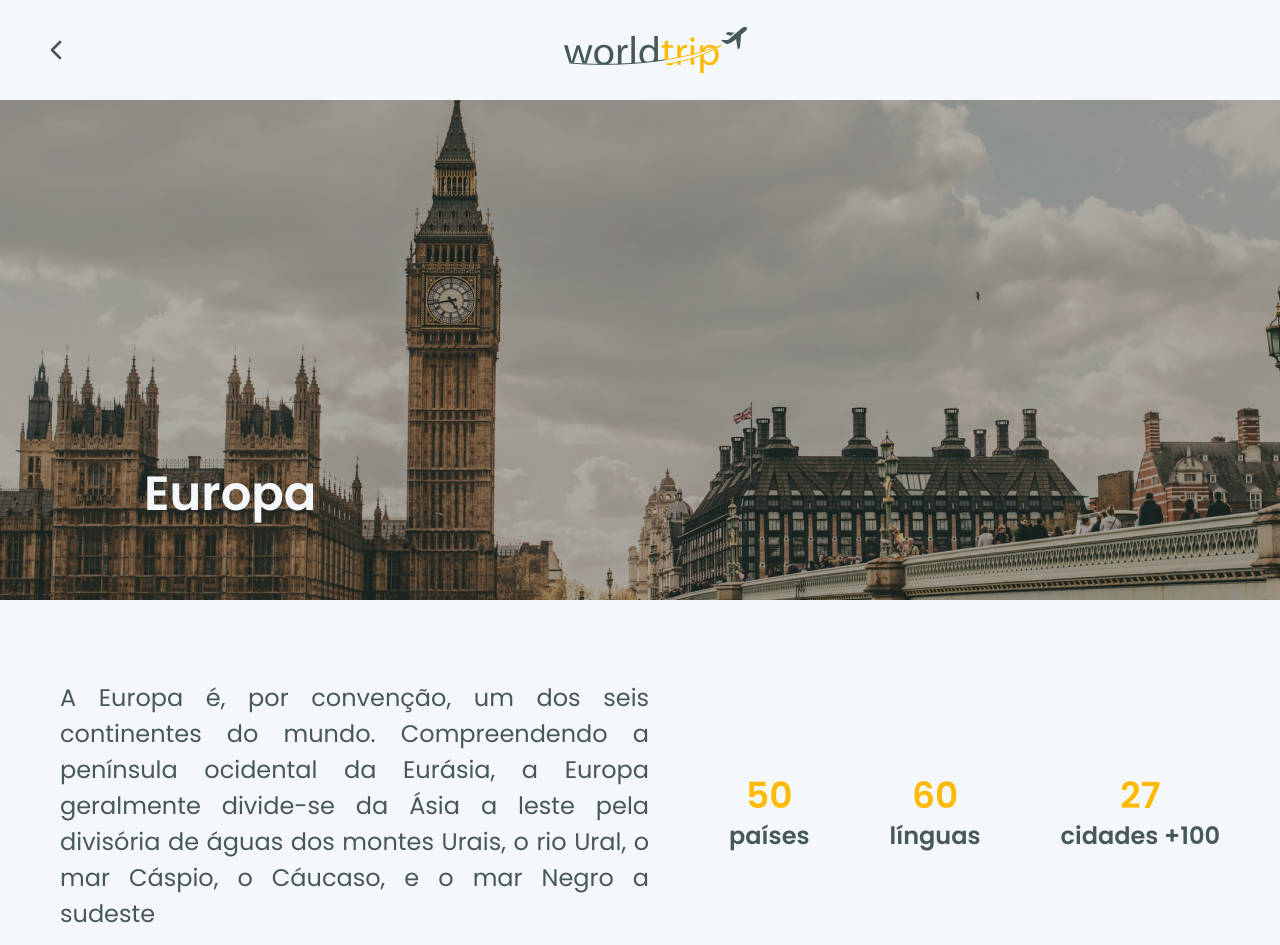
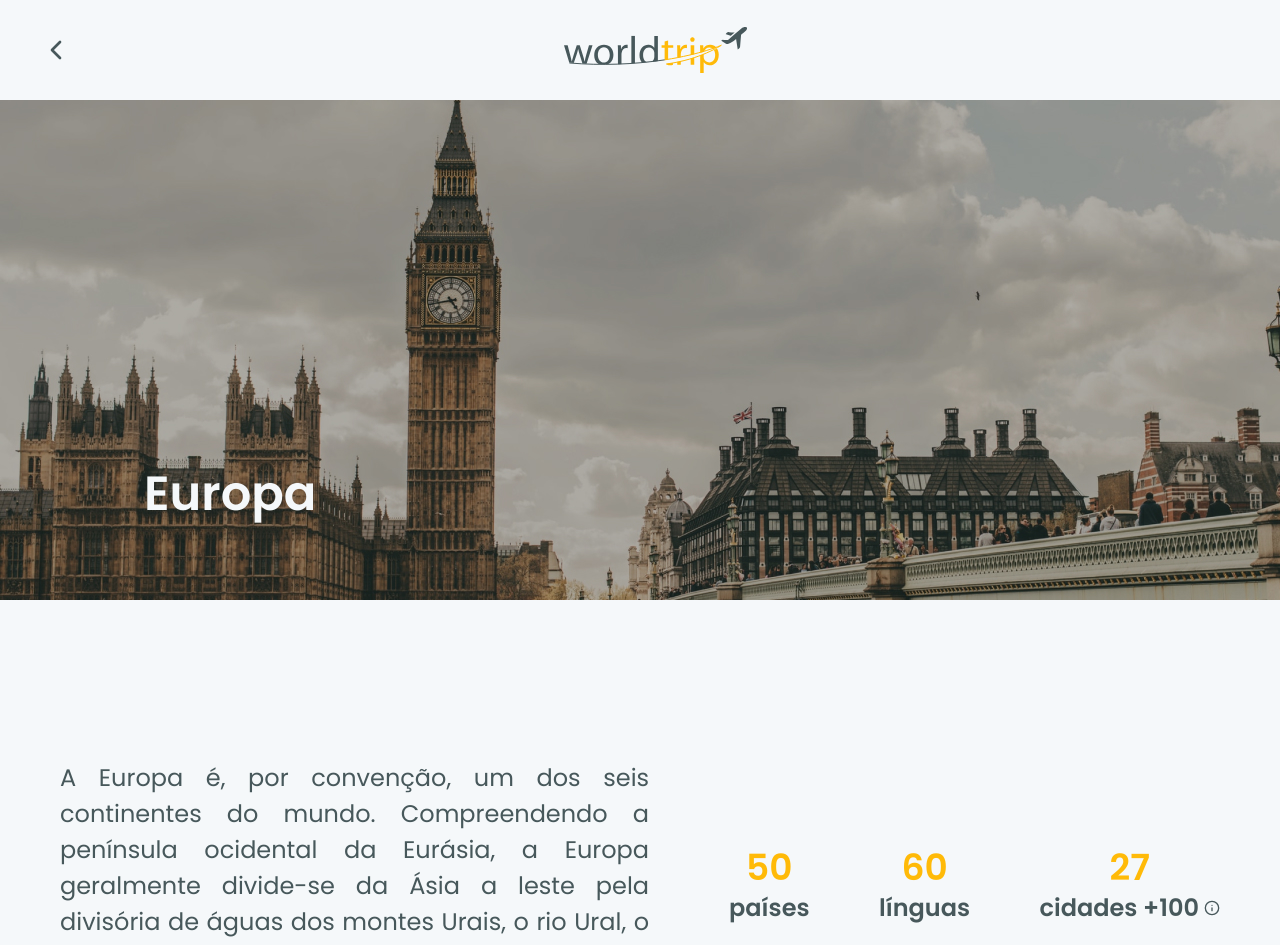
Before and after one commit to Weym/ignite-reactjs-desafio-6, a Next.js app: page /continent/europe in a window 1280 px wide. Shown: the top 945 px of the page. Built offline with nearby package versions, Linux system fonts and the light colour scheme.

Commit message:
changes: Content Component
Added Tooltip to list the cities and fixed the margin

```diff
--- a/src/components/Content/index.tsx
+++ b/src/components/Content/index.tsx
@@ -1,10 +1,12 @@
-import { Flex, Grid, Heading, Text } from "@chakra-ui/react";
+import { Flex, Grid, Heading, HStack, Text, Tooltip } from "@chakra-ui/react";
+import { FiInfo } from "react-icons/fi";
 
 export function Content(): JSX.Element {
   return (
     <Grid
       templateColumns={["1fr", "1fr", "1fr 1fr", "1.2fr 1fr"]}
-      gap={[5, 10, 16, 20]}
+      gap={[3, 8, 16, 20]}
+      marginY={["24px", "48px", "64px", "80px"]}
     >
       <Text
         fontSize={["sm", "md", "lg", "2xl"]}
@@ -23,7 +25,6 @@ export function Content(): JSX.Element {
         minWidth={["200", "240", "340px"]}
         align="center"
         justify="space-between"
-        marginTop="16px"
       >
         <Flex direction="column" align={["flex-start", "flex-start", "center"]}>
           <Heading
@@ -65,6 +66,7 @@ export function Content(): JSX.Element {
           >
             27
           </Heading>
+          <HStack spacing="5px">
             <Text
               color="gray.700"
               fontSize={["lg", "xl", "2xl"]}
@@ -72,6 +74,16 @@ export function Content(): JSX.Element {
             >
               cidades +100
             </Text>
+            <Tooltip
+              label="Londres, Paris, Roma, Praga, Amsterdã"
+              fontSize="md"
+              aria-label="A tooltip"
+              placement="bottom-start"
+              shouldWrapChildren
+            >
+              <FiInfo />
+            </Tooltip>
+          </HStack>
         </Flex>
       </Flex>
     </Grid>
```
Lines whose indentation alone changed are shown as unchanged.
